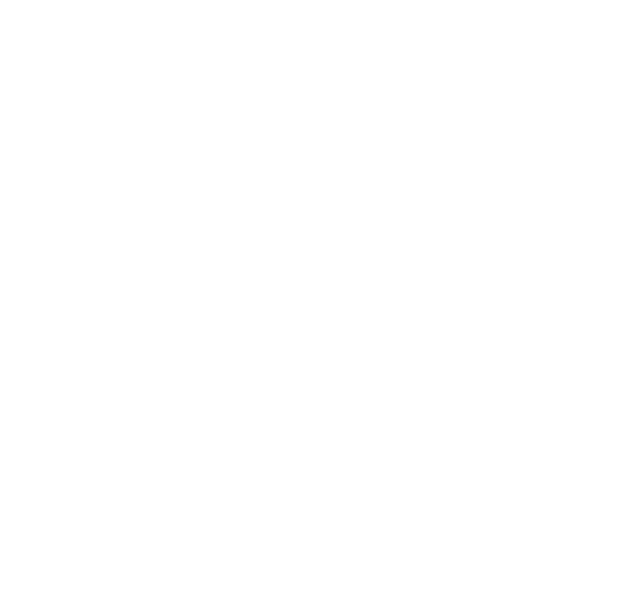
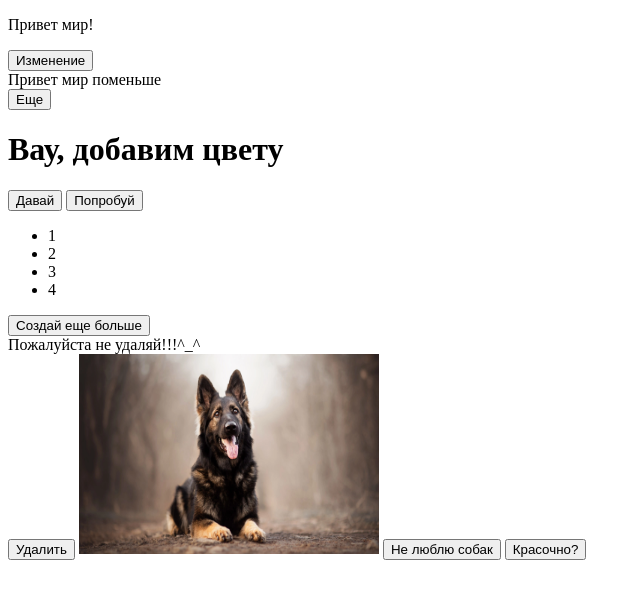
Before and after one commit to ihateyanaa/js, a plain HTML site: page index.html in a window 1280 px wide. Shown: the whole page, without its empty margins (0-641 px from the left). Drawn offline with Linux system fonts and the light colour scheme.

Commit message:
Новы задания выполнены

```diff
--- a/index.html
+++ b/index.html
@@ -3,10 +3,49 @@
 <head>
     <meta charset="UTF-8">
     <meta name="viewport" content="width=<device-width>, initial-scale=1.0">
-    <title>Document</title>
+    <title>JavaScript</title>
+    <link rel="stylesheet" href="style.css">
 </head>
 <body>
+    <!--Задание 1-->
+    <p id="text_q1">Привет мир!</p>
+    <button onclick="text_q1()">Изменение</button>
+
+    <!--Задание 2-->
+    <div id="class_q2">Привет мир поменьше</div>
+    <button onclick="class_q2()">Еще</button>
+
+    <!--Задание 3-->
+    <h1 id="color_q3">Вау, добавим цвету</h1>
+    <button onclick="color_q3()">Давай</button>
+
+    <!--Задание 4-->
+    <button onclick="button_q4()" id="button_q4">Попробуй</button>
+
+    <!--Задание 5-->
+    <ul id="ul_q5">
+        <li>1</li>
+        <li>2</li>
+        <li>3</li>
+        <li>4</li>
+    </ul>
+    <button onclick="ul_q5()">Создай еще больше</button>
+
+    <!--Задание 6-->
+    <div id="div_q6">Пожалуйста не удаляй!!!^_^</div>
+    <button onclick="div_q6()">Удалить</button>
+
+    <!--Задание 7-->
+    <img  id="src_q7" class="img1" src="./Фото/СобакаJS29_05_2024.jpeg">
+    <button onclick="src_q7()">Не люблю собак</button>
+
+    <!--Задание 8-->
+    <!-- Задание 9 -->
+    <button id="button_q9" onclick="button_q9()">Красочно?</button>
+
+
     <script src="first.js"></script>
     <script src="second.js"></script>
-</body>
+    <script src="third.js"></script>
+
 </html>
--- /dev/null
+++ b/style.css
@@ -0,0 +1,11 @@
+.color_q3{
+    color: green;
+    font-size: large;
+}
+.img1{
+    width: 300px;
+    height: 200px;
+}
+.button_q9c{
+    background-color: yellow;
+}
--- /dev/null
+++ b/third.js
@@ -0,0 +1,70 @@
+// Задание 1
+function text_q1(){
+    let text_q1 = document.getElementById('text_q1');
+    text_q1.innerHTML = "Как дела?";
+    console.log(text_q1.innerHTML);
+}
+
+// Задание 2
+function class_q2(){
+    let class_q2 = document.getElementById("class_q2");
+    class_q2.setAttribute('class', 'class_q2');
+    console.log(class_q2);
+}
+
+// Задание 3
+function color_q3(){
+    let color_q3 = document.getElementById('color_q3');
+    color_q3.setAttribute('class', 'color_q3');
+    console.log(color_q3);
+}
+
+//Задание 4
+function button_q4(){
+    let button_q4 = document.getElementById('button_q4');
+    if(button_q4.innerHTML == "Попробуй"){
+        button_q4.innerHTML = "Что?";
+        console.log(button_q4.innerHTML);
+    } else {
+        button_q4.innerHTML = "Попробуй";
+        console.log(button_q4.innerHTML);
+    }
+}
+
+//Задание 5
+let a = 5;
+function ul_q5(){
+    let ul = document.getElementById("ul_q5");
+    let ul_q5 = document.createElement('li');
+    ul_q5.className="ul_q5";
+    ul_q5.innerHTML= a++;
+    ul.append(ul_q5);
+    console.log(ul_q5.innerHTML);
+}
+
+//Задание 6
+function div_q6(){
+    let div_q6 = document.getElementById("div_q6");
+    div_q6.remove(div_q6);
+    console.log(div_q6);
+}
+
+//Задание 7
+function src_q7(){
+    let src_q7 = document.getElementById("src_q7");
+    src_q7.removeAttribute("src");
+    src_q7.setAttribute("src", "./Фото/КошкаJS29_05_2024.jpeg");
+    console.log(src_q7)
+}
+//Задание 8
+//Задание 9
+function button_q9(){
+    let button_q9 = document.getElementById('button_q9');
+    if(button_q9.innerHTML == "Красочно?"){
+        button_q9.setAttribute("class", "button_q9c");
+        console.log(button_q9.innerHTML);
+    } else if(button_q9.hasAttribute("class","button_q9c")) {
+        button_q9.setAttribute("class", "button_q9c");
+        console.log(button_q9.innerHTML);
+    }
+}
```
Also changed, not shown: Фото/КошкаJS29_05_2024.jpeg (added), Фото/СобакаJS29_05_2024.jpeg (added).
